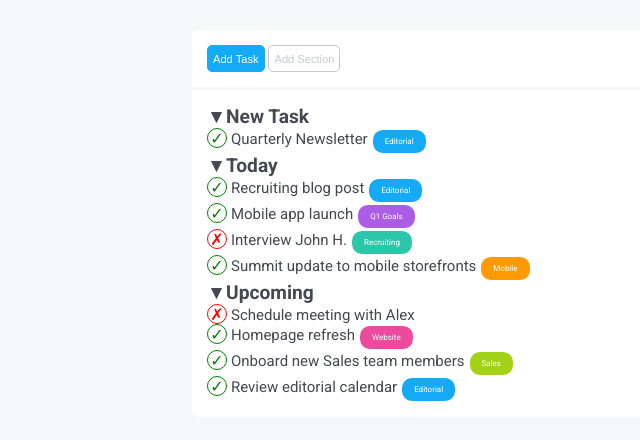
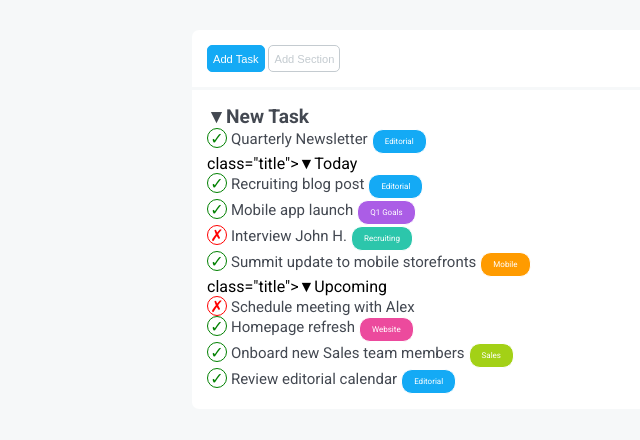
Before and after one commit to mattiadelmonaco/html-css-toboolist, a plain HTML site: page index.html in a window 1280 px wide. Shown: the part 84-524 px from the top of the page, without its empty margins (0-640 px from the left). Drawn offline with Linux system fonts and the light colour scheme.

Commit message:
fix: change li with span and vice versa

```diff
--- a/index.html
+++ b/index.html
@@ -39,53 +39,50 @@
                 <span class="checklist line">Quarterly Newsletter</span>
                 <span class="tag tag-blue">Editorial</span>
                 </li>
-                <li class="title">&#9660;Today</li>
-                    <li>
+                <li>
+                <span> class="title">&#9660;Today</span>
+                </li>
                 <span class="checklist circlecheck">&check;</span>
                 <span class="checklist line">Recruiting blog post</span>
                 <span class="tag tag-blue">Editorial</span>
                     </li>
-                <span>
-                    <li class="checklist circlecheck">&check;</li>
-                    <li class="checklist line">Mobile app launch</li>
-                    <li class="tag tag-violet">Q1 Goals</li>
-                </span>
-                <br>
-                <span>
-                    <li class="checklist circlecross">&cross;</li>
-                    <li class="checklist line">Interview John H.</li>
-                    <li class="tag tag-green">Recruiting</li>
-                </span>
-                <br>
-                <span>
-                    <li class="checklist circlecheck">&check;</li>
-                    <li class="checklist line">Summit update to mobile storefronts</li>
-                    <li class="tag tag-orange">Mobile</li>
-                </span>
-                <li class="title">&#9660;Upcoming</li>
-                    <span>
-                <li class="checklist circlecross">&cross;</li>
-                <li class="checklist line">Schedule meeting with Alex</li>
-                </span>
-                <br>
-                <span>
-                    <li class="checklist circlecheck">&check;</li>
-                    <li class="checklist line">Homepage refresh</li>
-                    <li class="tag tag-fucsia">Website</li>
-                </span>
-                <br>
-                <span>
-                    <li class="checklist circlecheck">&check;</li>
-                    <li class="checklist line">Onboard new Sales team members</li>
-                    <li class="tag tag-lime">Sales</li>
-                </span>
-                <br>
-                <span>
-                    <li class="checklist circlecheck">&check;</li>
-                    <li class="checklist line">Review editorial calendar</li>
-                    <li class="tag tag-blue">Editorial</li>
-                </span>
-                <br>
+                <li>
+                    <span class="checklist circlecheck">&check;</span>
+                    <span class="checklist line">Mobile app launch</span>
+                    <span class="tag tag-violet">Q1 Goals</span>
+                </li>
+                <li>
+                    <span class="checklist circlecross">&cross;</span>
+                    <span class="checklist line">Interview John H.</span>
+                    <span class="tag tag-green">Recruiting</span>
+                </li>
+                <li>
+                    <span class="checklist circlecheck">&check;</span>
+                    <span class="checklist line">Summit update to mobile storefronts</span>
+                    <span class="tag tag-orange">Mobile</span>
+                </li>
+                <li>
+                   <span> class="title">&#9660;Upcoming</span>
+                   </li>
+                    <li>
+                <span class="checklist circlecross">&cross;</span>
+                <span class="checklist line">Schedule meeting with Alex</span>
+                    </li>
+                <li>
+                    <span class="checklist circlecheck">&check;</span>
+                    <span class="checklist line">Homepage refresh</span>
+                    <span class="tag tag-fucsia">Website</span>
+                </li>
+                <li>
+                    <span class="checklist circlecheck">&check;</span>
+                    <span class="checklist line">Onboard new Sales team members</span>
+                    <span class="tag tag-lime">Sales</span>
+                </li>
+                <li>
+                    <span class="checklist circlecheck">&check;</span>
+                    <span class="checklist line">Review editorial calendar</span>
+                    <span class="tag tag-blue">Editorial</span>
+                </li>
             </ul>
         </div>
         <!-- /secondblock -->
```
